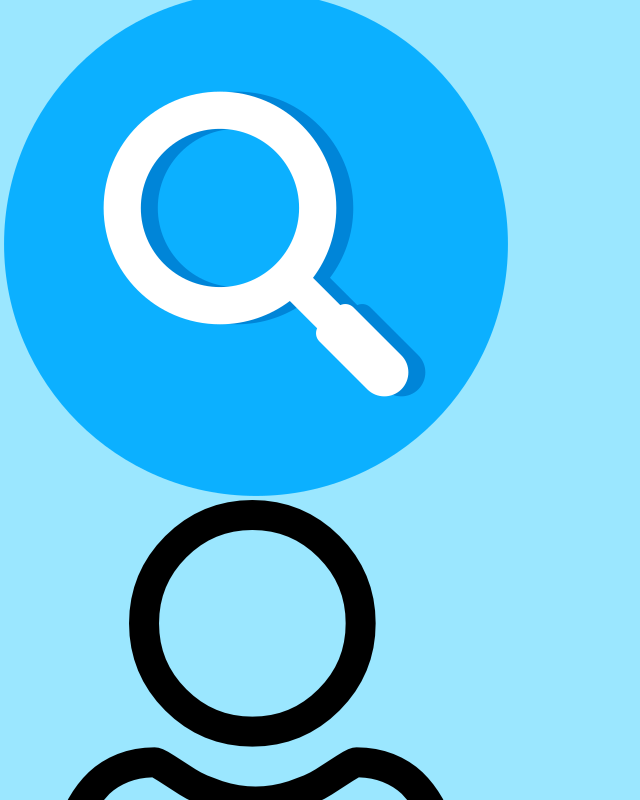
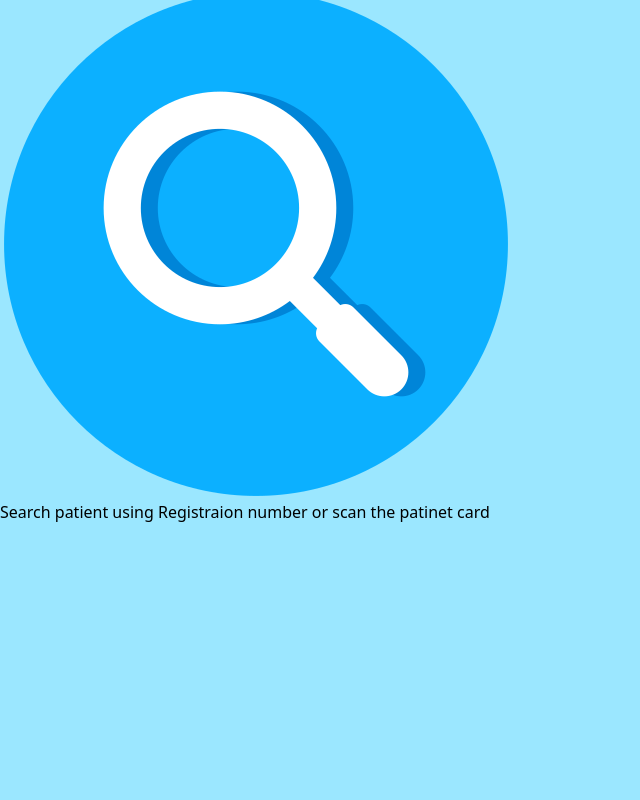
Before and after one commit to MohammedHassan07/HealthHub, a React (Vite) app in the folder web/: page /hospital-dashboard/view-patient in a window 1280 px wide. Shown: the part 4420-5220 px from the top of the page, without its empty margins (0-640 px from the left). After the commit the page ends 4944 px from the top, so only its background shows below. Built offline with nearby package versions, Linux system fonts and the light colour scheme; sample sign-in values are in the browser's storage.

Commit message:
FEAT: conditional rendering in view patient

```diff
--- a/web/src/pages/ViewDoctor.jsx
+++ b/web/src/pages/ViewDoctor.jsx
@@ -1,7 +1,21 @@
-import React from 'react'
+import React, { useEffect, useState } from 'react'
 import DoctorCard from '../components/DoctorCard'
+import getRequest from '../services/getRequest'
 
 const ViewDoctor = () => {
+
+    const [doctorData, setDoctorData] = useState([{}])
+
+    useEffect(() => {
+
+        const fetchDoctorData = async () => {
+
+            // const { data, status, message } = await getRequest('/api/view-doctors')
+        }
+
+        fetchDoctorData()
+
+    })
     const doctor = {
         name: 'potter',
         registration: '123',
--- a/web/src/pages/ViewPatient.jsx
+++ b/web/src/pages/ViewPatient.jsx
@@ -21,14 +21,14 @@ const ViewPatient = () => {
 
     const { data, status, message } = await getRequest(`/api/patient/view-patient/${patient_RN}`)
 
-    if (status !== 200 ) {
+    if (status !== 200) {
 
       console.log(status, message)
       notify(status, message)
       return
     }
 
-    console.log(data.data, status)
+    // console.log(data.data, status)
     setPatientData(data.data)
   }
 
@@ -56,9 +56,10 @@ const ViewPatient = () => {
 
         </div>
 
+        {Object.keys(patientData).length ? <>
           {/* patient detail with photo */}
           {/* TODO: show patient image */}
-        {console.log(patientData)}
+          {/* {console.log(Object.keys(patientData).length)} */}
           <div className='flex border-b-2 border-blue-950 p-2 gap-4'>
 
             <div className='border-2 border-blue-950'>
@@ -155,6 +156,14 @@ const ViewPatient = () => {
 
             </div>
           </main>
+        </> : <>
+
+          <div className='p-2 text-lg text-blue-950'>
+            <h2>Search patient using Registraion number or scan the patinet card</h2>
+          </div>
+        </>
+
+        }
 
       </div>
     </div>
```
Lines whose indentation alone changed are shown as unchanged.
